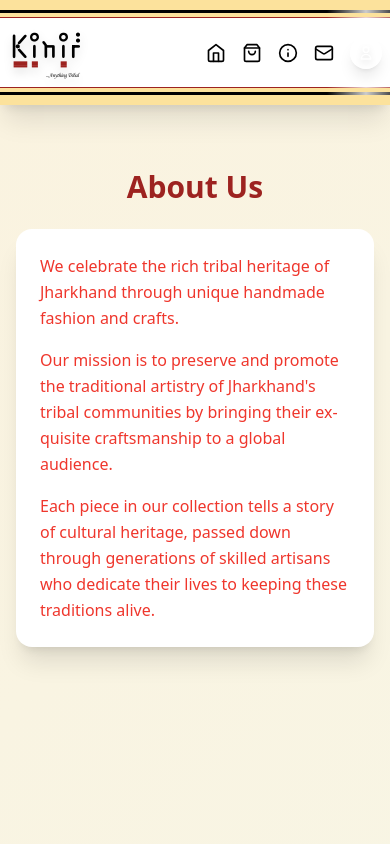
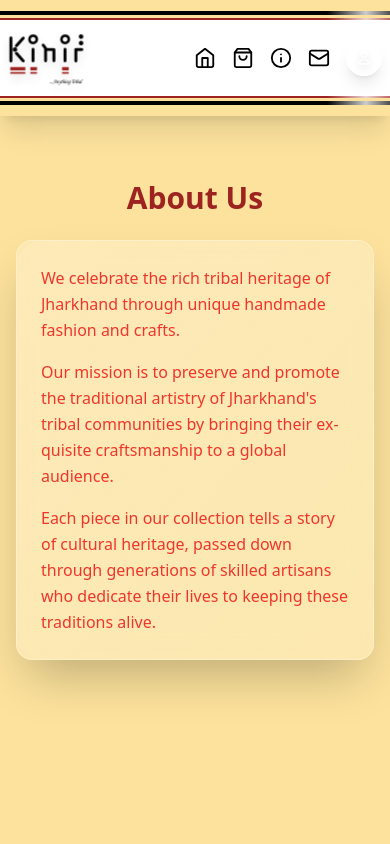
Before and after one commit to miky21x21/tribal-fashion, a Next.js app: page /about in a window 390 px wide. Shown: the top 844 px of the page. Built offline with nearby package versions, Linux system fonts and the light colour scheme; a web font is replaced by a local one.

Commit message:
feat: Add responsiveness to Navbar and other pages

```diff
--- a/src/app/about/page.tsx
+++ b/src/app/about/page.tsx
@@ -1,11 +1,14 @@
 export default function AboutPage() {
   return (
-    <main className="min-h-screen py-16 sm:py-20 px-4 sm:px-6 bg-tribal-gradient-cream">
+    <main className="min-h-screen py-16 sm:py-20 px-4 sm:px-6 bg-tribal-cream">
       <div className="max-w-4xl mx-auto">
         <h1 className="text-3xl sm:text-4xl md:text-5xl font-bold mb-6 sm:mb-8 text-tribal-red text-center">
           About Us
         </h1>
-        <div className="bg-white rounded-2xl shadow-xl p-6 sm:p-8 md:p-12">
+        <div className="bg-white/20 backdrop-blur-md border border-white/30 rounded-2xl sm:rounded-3xl shadow-2xl p-6 sm:p-8 md:p-12 relative overflow-hidden">
+          <div className="absolute inset-0 bg-gradient-to-br from-white/10 to-transparent rounded-3xl pointer-events-none"></div>
+
+          <div className="relative z-10">
           <p className="text-base sm:text-lg md:text-xl text-tribal-brown leading-relaxed mb-4 sm:mb-6">
             We celebrate the rich tribal heritage of Jharkhand through unique
             handmade fashion and crafts.
@@ -20,6 +23,7 @@ export default function AboutPage() {
             passed down through generations of skilled artisans who dedicate
             their lives to keeping these traditions alive.
           </p>
+          </div>
         </div>
       </div>
     </main>
--- a/src/app/globals.css
+++ b/src/app/globals.css
@@ -1,3 +1,79 @@
+/*
+ * === NAVBAR LOGO RESPONSIVE STYLING ===
+ * Responsive scaling for the Kinir logo to maintain consistency across devices
+ */
+.kinir-logo {
+  transform: scale(1.6698) translateY(-1%);
+  transform-origin: bottom;
+  touch-action: manipulation;
+  user-select: none;
+  -webkit-user-select: none;
+  -moz-user-select: none;
+  -ms-user-select: none;
+  pointer-events: auto;
+  will-change: transform;
+  backface-visibility: hidden;
+  -webkit-backface-visibility: hidden;
+}
+
+@media (min-width: 1024px) {
+  .kinir-logo {
+    transform: scale(1.014) translateY(-16%) !important;
+  }
+}
+
+@media screen and (max-width: 767px) {
+  .subtitle {
+    font-size: 0.221870725rem !important;
+  }
+
+  header .bg-tribal-striped {
+    height: 88px !important;
+    background: linear-gradient(
+      to bottom,
+      var(--tribal-dark-cream) 0%,
+      var(--tribal-dark-cream) 11%,
+      #000000 11%,
+      #000000 14%,
+      var(--tribal-cream) 14%,
+      var(--tribal-cream) 17%,
+      var(--tribal-red) 17%,
+      var(--tribal-red) 18.5%,
+      #ffffff 18.5%,
+      #ffffff 81.5%,
+      var(--tribal-red) 81.5%,
+      var(--tribal-red) 83%,
+      var(--tribal-cream) 83%,
+      var(--tribal-cream) 86%,
+      #000000 86%,
+      #000000 89%,
+      var(--tribal-dark-cream) 89%,
+      var(--tribal-dark-cream) 100%
+    ) !important;
+  }
+
+  /* Mobile-specific: Decrease width (thickness) and gap of double underlines by 10% */
+  .double-underline::after {
+    bottom: 0.17968rem !important;
+    height: 0.15946875rem !important;
+  }
+
+  .double-underline::before {
+    bottom: 0.10383rem !important;
+    height: 0.050625rem !important;
+  }
+
+  /* Mobile-specific: Decrease thickness for both "i" letters underlines */
+  .font-kiner .double-underline:nth-of-type(2)::before,
+  .font-kiner .double-underline:nth-of-type(3)::before {
+    height: 0.050625rem !important;
+  }
+  .font-kiner .double-underline:nth-of-type(2)::after,
+  .font-kiner .double-underline:nth-of-type(3)::after {
+    height: 0.15946875rem !important;
+  }
+}
+
 /*
  * === NAVBAR LOGO FONT DEFINITIONS ===
  * These font definitions are crucial for the correct rendering of the navbar logo.
@@ -315,7 +391,7 @@ body {
  * To change the colors, you can modify the CSS variables in the :root selector
  * or replace them with hex codes directly in the linear-gradient.
  */
-  height: 105px;
+  height: 115.5px;
   background: linear-gradient(
     to bottom,
     var(--tribal-dark-cream) 0%,
@@ -452,7 +528,7 @@ body {
 .double-underline::after {
   content: "";
   position: absolute;
-  bottom: 0.1815rem;
+  bottom: 0.19965rem;
   left: 20%;
   right: 20%;
   height: 0.1771875rem;
@@ -462,7 +538,7 @@ body {
 .double-underline::before {
   content: "";
   position: absolute;
-  bottom: 0.115375rem;
+  bottom: 0.11537rem;
   left: 20%;
   right: 20%;
   height: 0.05625rem;
@@ -495,7 +571,7 @@ body {
 }
 
 /* Wider and equal underlines for the first letter (K) in the navbar logo.
-   Increased by ~5% total width (reduce side offsets from 11.5% to 9%). */
+   Original width maintained with increased gap. */
 .font-kiner .double-underline:first-of-type::before {
   left: 4.9%;
   right: 9%;
@@ -506,6 +582,7 @@ body {
 }
 
 /* Underlines for both “i” letters shifted 5% of their length to the left */
+/* Underlines for both "i" letters - mobile/default styling */
 .font-kiner .double-underline:nth-of-type(2)::before,
 .font-kiner .double-underline:nth-of-type(3)::before {
   left: 19%;
@@ -515,6 +592,20 @@ body {
 .font-kiner .double-underline:nth-of-type(3)::after {
   left: 19%;
   right: 31%;
+}
+
+/* Desktop-specific: Even length underlines for both "i" letters */
+@media (min-width: 768px) {
+  .font-kiner .double-underline:nth-of-type(2)::before,
+  .font-kiner .double-underline:nth-of-type(3)::before {
+    left: 21.5%;
+    right: 33.5%;
+  }
+  .font-kiner .double-underline:nth-of-type(2)::after,
+  .font-kiner .double-underline:nth-of-type(3)::after {
+    left: 21.5%;
+    right: 33.5%;
+  }
 }
 
 .text-shadow-book {
--- a/src/components/Navbar.tsx
+++ b/src/components/Navbar.tsx
@@ -93,58 +93,27 @@ export default function Navbar() {
     return `${firstName?.charAt(0) || ''}${lastName?.charAt(0) || ''}`;
   };
   return (
-    <header className="sticky top-0 z-50 bg-tribal-striped text-white px-2 sm:px-4 md:px-6 flex justify-between items-center shadow-xl relative min-h-[70px]">
+    <header className="sticky top-0 z-50 bg-tribal-striped text-white px-2 sm:px-4 md:px-6 lg:px-8 flex justify-between items-center shadow-xl relative min-h-[77px]">
       {/* Left Logo */}
-      <div className="flex items-center pl-4">
+      <div className="flex items-center pl-4 sm:pl-6 md:pl-8">
         <Link href="/" className="hover:opacity-80 transition duration-300">
           <h1
-            className="relative text-3xl sm:text-4xl md:text-5xl font-normal tracking-wider drop-shadow-md font-kiner text-black cursor-pointer"
-            style={{
-              transform: 'scale(1.518) translateY(-1%)',
-              transformOrigin: 'bottom'
-            }}
+            className="relative text-3xl sm:text-4xl md:text-5xl lg:text-6xl font-normal tracking-wider drop-shadow-md font-kiner text-black cursor-pointer kinir-logo"
           >
-          <style jsx>{`
-            h1 {
-              touch-action: manipulation;
-              user-select: none;
-              -webkit-user-select: none;
-              -moz-user-select: none;
-              -ms-user-select: none;
-              pointer-events: auto;
-              will-change: auto;
-              backface-visibility: hidden;
-              -webkit-backface-visibility: hidden;
-            }
-            @media (min-width: 1024px) {
-              h1 {
-                transform: scale(1.093) translateY(-11%) !important;
-                touch-action: manipulation;
-                user-select: none;
-                -webkit-user-select: none;
-                -moz-user-select: none;
-                -ms-user-select: none;
-              }
-            }
-            @media (max-width: 767px) {
-              .subtitle {
-                font-size: 0.249013323927rem !important;
-              }
-              h1 {
-                touch-action: manipulation;
-                user-select: none;
-                -webkit-user-select: none;
-                -moz-user-select: none;
-                -ms-user-select: none;
-              }
-            }
-          `}</style>
           <span className="double-underline">K</span>
           <span className="double-underline">i</span>n
           <span className="double-underline">i</span>r
           <span
             className="absolute text-black subtitle"
-            style={{ top: '111%', right: '5%', fontSize: '0.379535625rem', whiteSpace: 'nowrap', fontFamily: '"Monotype Corsiva", cursive', letterSpacing: '-0.05em', transform: 'translateY(-50%)' }}
+            style={{
+              top: '111%',
+              right: '5%',
+              fontSize: '0.454645726rem',
+              whiteSpace: 'nowrap',
+              fontFamily: '"Monotype Corsiva", cursive',
+              letterSpacing: '-0.05em',
+              transform: 'translateY(-50%)'
+            }}
           >
             <span className="dots-typewriter"></span>Anything Tribal
           </span>
@@ -155,7 +124,7 @@ export default function Navbar() {
       {/* Right Navigation */}
       <nav className="flex items-center space-x-2 sm:space-x-4 md:space-x-6 font-semibold">
         <Link href="/" className="hover:text-amber-300 transition duration-300 p-1 sm:p-2 rounded-lg">
-          <Image src="/home.svg" alt="Home" width={20} height={20} className="sm:w-6 sm:h-6" />
+          <Image src="/home.svg" alt="Home" width={22} height={22} className="sm:w-7 sm:h-7" />
         </Link>
 
         {/* Cart Icon with Item Count */}
@@ -165,9 +134,9 @@ export default function Navbar() {
           title="Shopping Cart"
         >
           <div className="relative">
-            <Image src="/shop.svg" alt="Cart" width={20} height={20} className="sm:w-6 sm:h-6" />
+            <Image src="/shop.svg" alt="Cart" width={22} height={22} className="sm:w-7 sm:h-7" />
             {totalItems > 0 && (
-              <span className="absolute -top-1 -right-1 sm:-top-2 sm:-right-2 bg-tribal-red text-white text-[10px] sm:text-xs font-bold rounded-full h-4 w-4 sm:h-5 sm:w-5 flex items-center justify-center animate-pulse border border-white">
+              <span className="absolute -top-1 -right-1 sm:-top-2 sm:-right-2 bg-tribal-red text-white text-[11px] sm:text-sm font-bold rounded-full h-4 w-4 sm:h-5 sm:w-5 flex items-center justify-center animate-pulse border border-white">
                 {totalItems > 99 ? '99+' : totalItems}
               </span>
             )}
@@ -178,21 +147,21 @@ export default function Navbar() {
           className="hover:text-amber-300 transition duration-300 p-1 sm:p-2 rounded-lg"
           prefetch={false}
         >
-          <Image src="/about.svg" alt="About" width={20} height={20} className="sm:w-6 sm:h-6" />
+          <Image src="/about.svg" alt="About" width={22} height={22} className="sm:w-7 sm:h-7" />
         </Link>
         <Link
           href="/contact"
           className="hover:text-amber-300 transition duration-300 p-1 sm:p-2 rounded-lg"
           prefetch={false}
         >
-          <Image src="/contact.svg" alt="Contact" width={20} height={20} className="sm:w-6 sm:h-6" />
+          <Image src="/contact.svg" alt="Contact" width={22} height={22} className="sm:w-7 sm:h-7" />
         </Link>
 
         {/* Profile Section */}
         <div className="relative ml-1 sm:ml-2 md:ml-4 z-[9999]" ref={dropdownRef}>
 
           {isLoading ? (
-            <div className="w-8 h-8 sm:w-10 sm:h-10 rounded-full bg-white/30 backdrop-blur-md animate-pulse border-2 border-white shadow-lg"></div>
+            <div className="w-9 h-9 sm:w-11 sm:h-11 rounded-full bg-white/30 backdrop-blur-md animate-pulse border-2 border-white shadow-lg"></div>
           ) : user ? (
             <div className="relative z-[9999]" style={{ position: 'relative', zIndex: 9999 }}>
               <button
@@ -205,10 +174,10 @@ export default function Navbar() {
                     alt="Profile"
                     width={32}
                     height={32}
-                    className="w-7 h-7 sm:w-8 sm:h-8 rounded-full object-cover border-2 border-white/50 shadow-md"
+                    className="w-8 h-8 sm:w-9 sm:h-9 rounded-full object-cover border-2 border-white/50 shadow-md"
                   />
                 ) : (
-                  <div className="w-7 h-7 sm:w-8 sm:h-8 rounded-full bg-gradient-to-br from-tribal-red to-tribal-red-accent flex items-center justify-center text-white text-[10px] sm:text-xs font-bold border-2 border-white/50 shadow-md">
+                  <div className="w-8 h-8 sm:w-9 sm:h-9 rounded-full bg-gradient-to-br from-tribal-red to-tribal-red-accent flex items-center justify-center text-white text-[11px] sm:text-sm font-bold border-2 border-white/50 shadow-md">
                     {getInitials(user.firstName, user.lastName) || 'U'}
                   </div>
                 )}
@@ -216,15 +185,7 @@ export default function Navbar() {
 
               {/* Profile Dropdown */}
               {showProfileDropdown && (
-                <div className="profile-dropdown-overlay absolute right-0 mt-2 w-56 sm:w-64 bg-white rounded-xl shadow-2xl border border-gray-200 py-2 z-[9999]">
-                  <style jsx>{`
-                    .profile-dropdown-overlay {
-                      position: fixed !important;
-                      z-index: 99999 !important;
-                      top: 70px !important;
-                      right: 20px !important;
-                    }
-                  `}</style>
+                <div className="absolute right-0 mt-2 w-56 sm:w-64 bg-white rounded-xl shadow-2xl border border-gray-200 py-2 z-[9999]" style={{position: 'fixed', top: '77px', right: '20px', zIndex: 99999}}>
                   <div className="px-4 py-3 border-b border-gray-100">
                     <div className="flex items-center space-x-3">
                       {user.avatar ? (
@@ -282,10 +243,10 @@ export default function Navbar() {
           ) : (
             <Link
               href="/login"
-              className="flex items-center justify-center w-8 h-8 sm:w-10 sm:h-10 bg-white/20 backdrop-blur-md hover:bg-white/30 transition duration-300 rounded-full border-2 border-white/50 shadow-lg"
+              className="flex items-center justify-center w-9 h-9 sm:w-11 sm:h-11 bg-white/20 backdrop-blur-md hover:bg-white/30 transition duration-300 rounded-full border-2 border-white/50 shadow-lg"
               title="Sign In"
             >
-              <svg className="w-4 h-4 sm:w-6 sm:h-6 text-white drop-shadow-md" fill="none" stroke="currentColor" viewBox="0 0 24 24">
+              <svg className="w-4 h-4 sm:w-7 sm:h-7 text-white drop-shadow-md" fill="none" stroke="currentColor" viewBox="0 0 24 24">
                 <path strokeLinecap="round" strokeLinejoin="round" strokeWidth={2} d="M16 7a4 4 0 11-8 0 4 4 0 018 0zM12 14a7 7 0 00-7 7h14a7 7 0 00-7-7z" />
               </svg>
             </Link>
```
Also changed, not shown: src/app/contact/page.tsx (+6 -2 lines).
